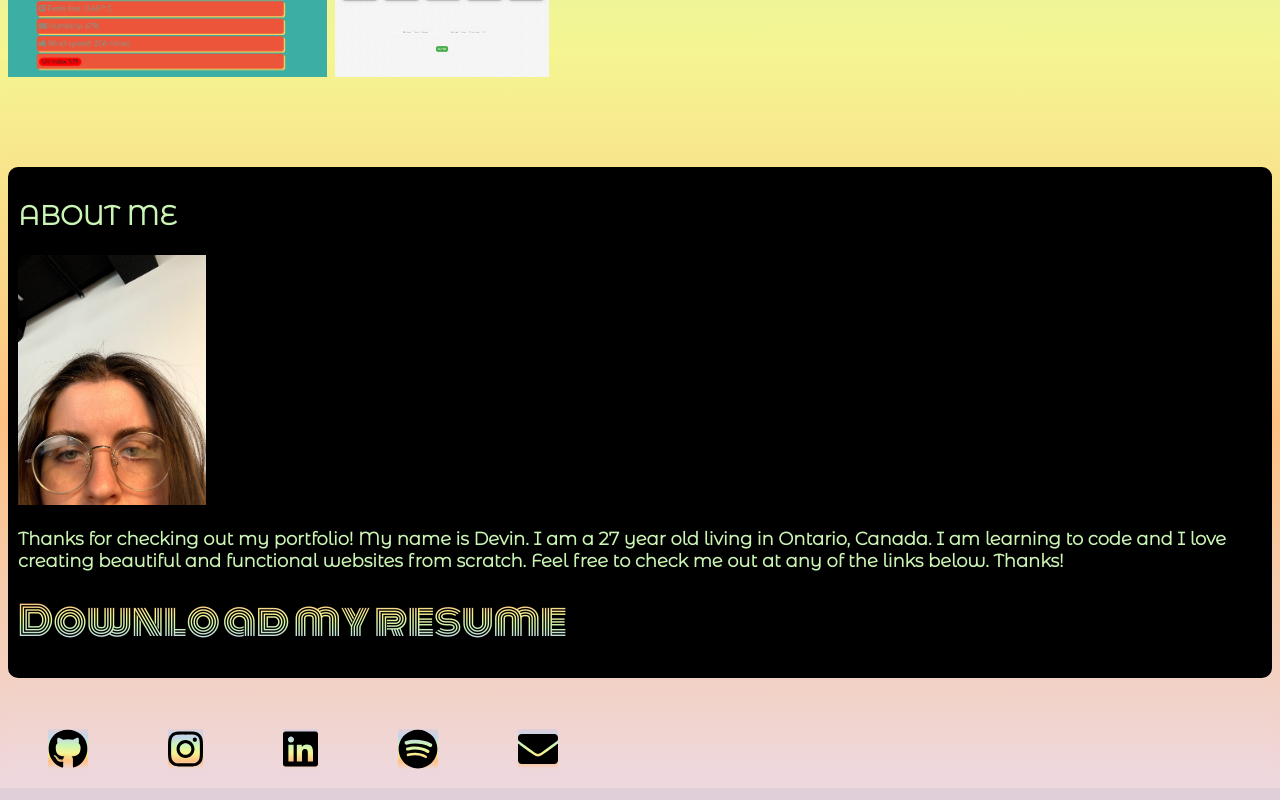
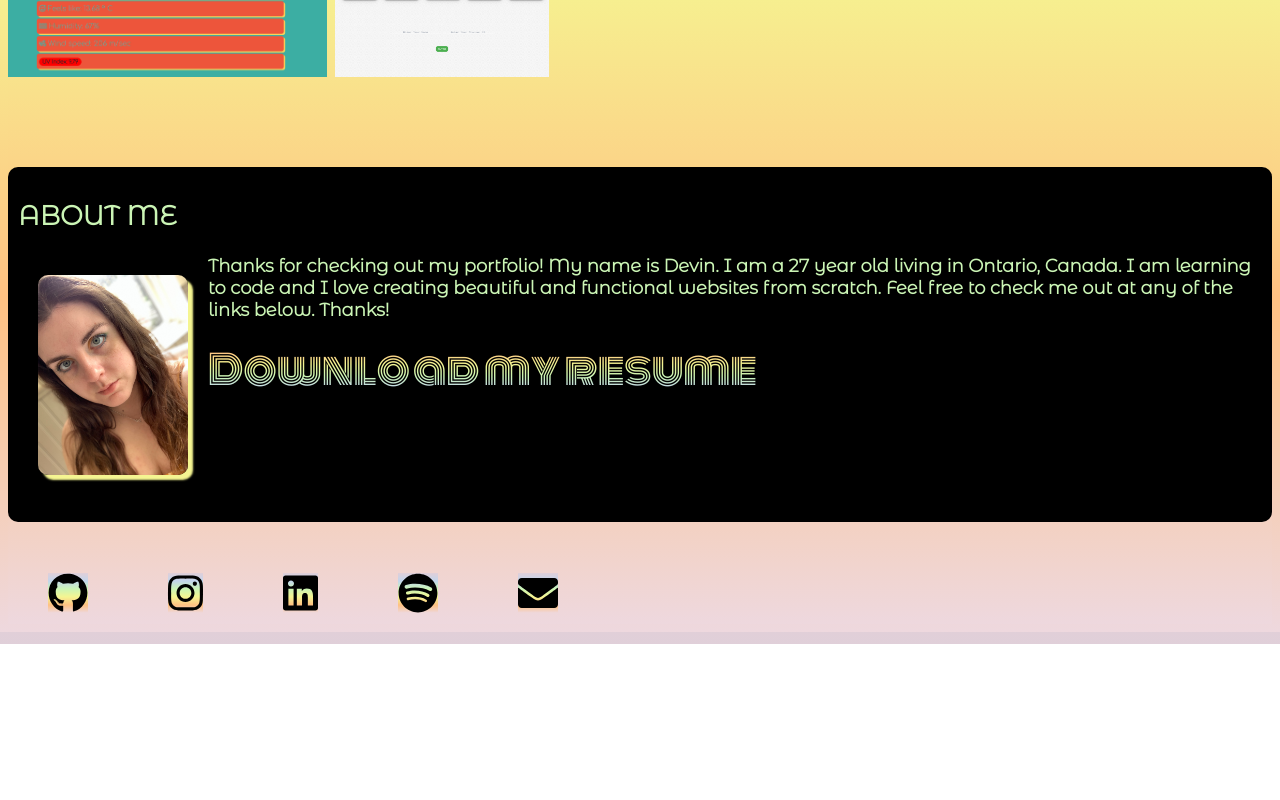
Before and after one commit to dvicj/react-portfolio, a React (Create React App) app: page / in a window 1280 px wide. Shown: the part 1045-1845 px from the top of the page. After the commit the page ends 1689 px from the top, so only its background shows below. Built offline with nearby package versions, Linux system fonts and the light colour scheme.

Commit message:
about me style changes

```diff
--- a/public/index.html
+++ b/public/index.html
@@ -2,14 +2,14 @@
 <html lang="en">
   <head>
     <meta charset="utf-8" />
-    <link rel="icon" href="%PUBLIC_URL%/favicon.ico" />
+    <link rel="icon" href="%PUBLIC_URL%/cover-image.png" />
     <meta name="viewport" content="width=device-width, initial-scale=1" />
     <meta name="theme-color" content="#000000" />
     <meta
-      name="description"
+      name="Devin Jones's Portfolio"
       content="Web site created using create-react-app"
     />
-    <link rel="apple-touch-icon" href="%PUBLIC_URL%/logo192.png" />
+    <link rel="apple-touch-icon" href="%PUBLIC_URL%/cover-image.png" />
     <!--
       manifest.json provides metadata used when your web app is installed on a
       user's mobile device or desktop. See https://developers.google.com/web/fundamentals/web-app-manifest/
@@ -24,7 +24,7 @@
       work correctly both with client-side routing and a non-root public URL.
       Learn how to configure a non-root public URL by running `npm run build`.
     -->
-    <title>React App</title>
+    <title>Devin Jones</title>
   </head>
   <body>
     <noscript>You need to enable JavaScript to run this app.</noscript>
--- a/src/components/About/index.js
+++ b/src/components/About/index.js
@@ -6,14 +6,14 @@ function About() {
 
   return (
     <section className="my-5 about-sec">
+      <div className="my-2">
       <h1 id="about">ABOUT ME</h1>
-      <div className="my-2">
         <img id="about-image" src={aboutImage} alt='me'/>
-        <p>
+        <p id="about-text">
           Thanks for checking out my portfolio! My name is Devin. I am a 27 year old living in Ontario, Canada.
           I am learning to code and I love creating beautiful and functional websites from scratch. Feel free to check me
           out at any of the links below. Thanks!
-      </p>
+        </p>
       <a className="resume-dl" href={resumeImage} title="Devin Jones Resume" download>Download my resume</a>
       </div>
     </section>
--- a/src/index.css
+++ b/src/index.css
@@ -244,6 +244,7 @@ button {
   background-color: black;
   padding: 10px;
   border-radius: 10px;
+  height: 355px;
 }
 
 .foot-link {
@@ -262,6 +263,14 @@ button {
 }
 
 #about-image {
-  height: 250px;
+  height: 200px;
   width: auto;
+  float: left;
+  margin: 20px;
+  border-radius: 10px;
+  box-shadow: 5px 5px 2px #F5F591;
 }
+
+#about-text {
+
+}
```
Also changed, not shown: public/cover-image.png (added), public/manifest.json, src/assets/cover/about-me-photo.jpg.
